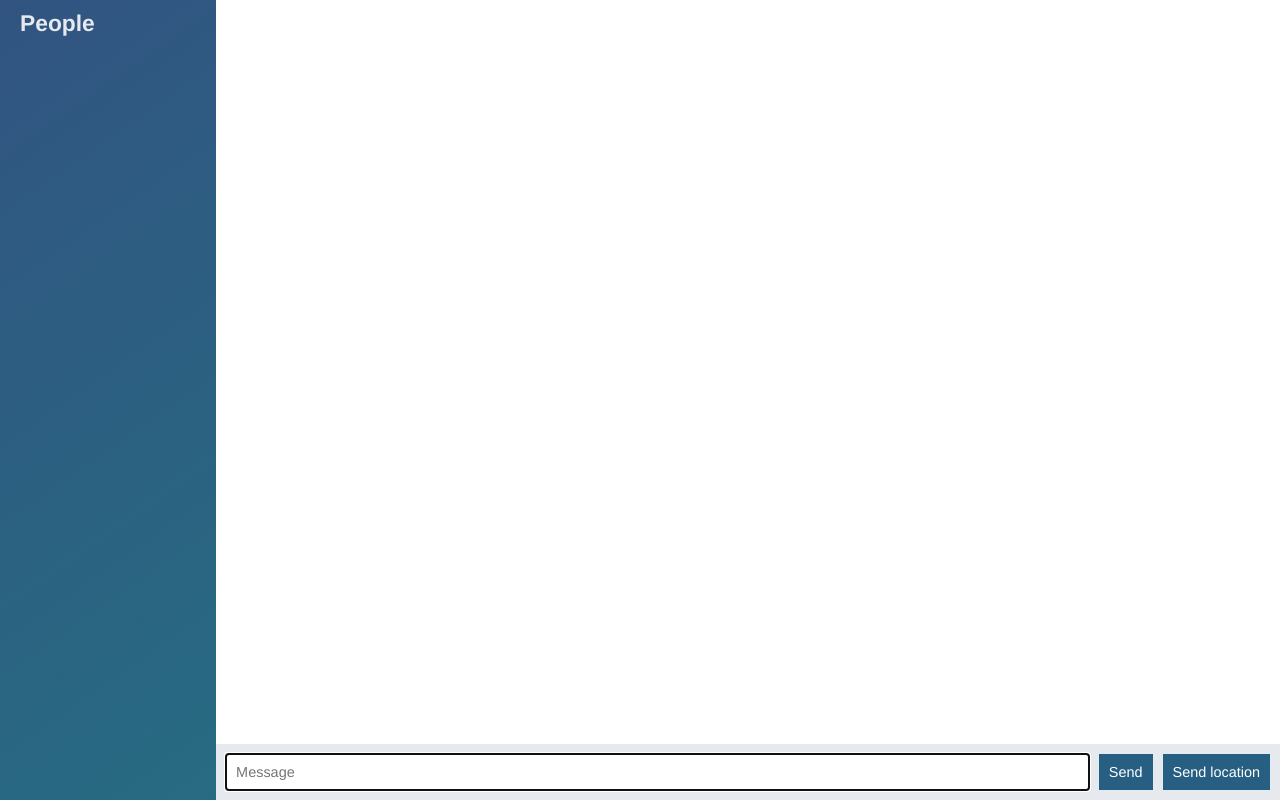
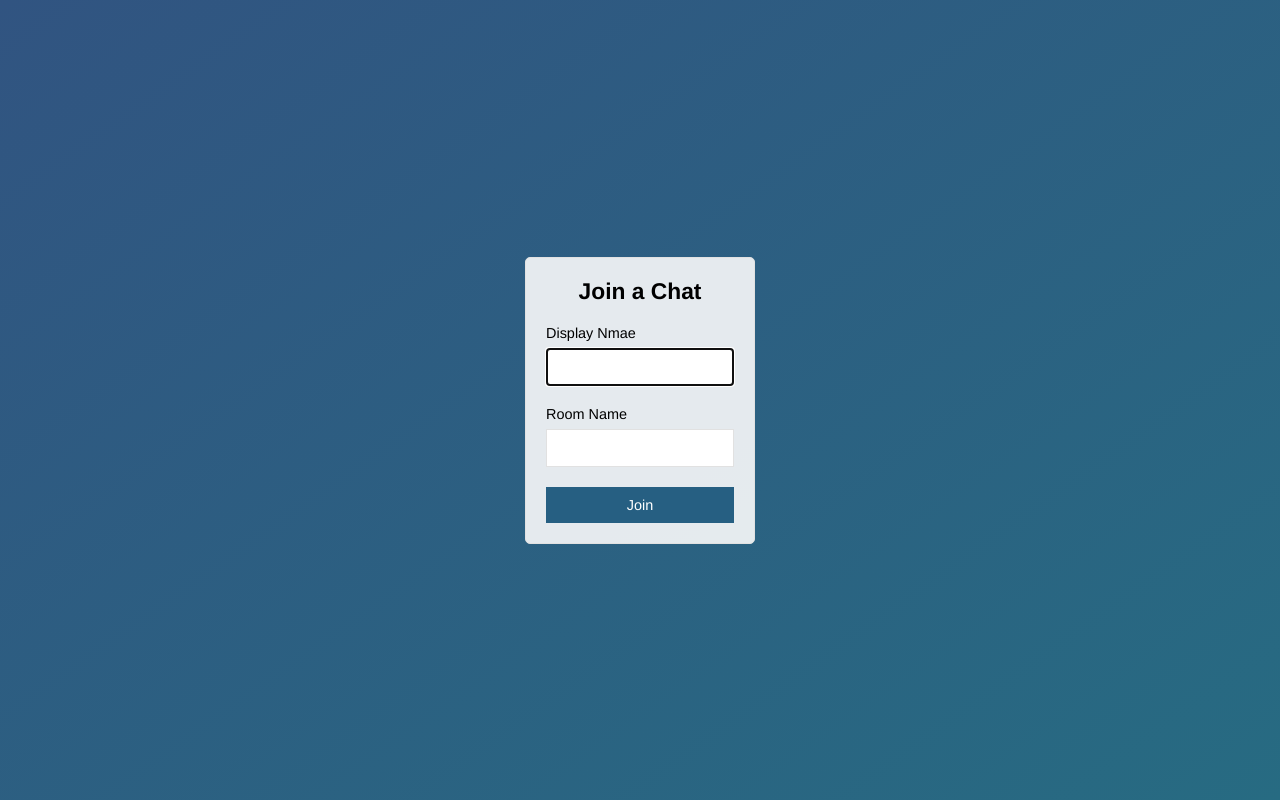
Before and after one commit to triki20/node-chat-app, a website: page public/index.html in a window 1280 px wide. Drawn offline with nearby package versions, Linux system fonts and the light colour scheme; no server answers.

Commit message:
Add Join page the submits to chat.html

```diff
--- a/public/index.html
+++ b/public/index.html
@@ -1,59 +1,31 @@
 <!DOCTYPE html>
 <html>
- <head>
+<head>
     <meta charset="utf-8">
+    <meta name="viewport" content="width=device-width, initial-scale=1, user-scalable=no">
+    <title>Join | ChatApp</title>
     <link rel="stylesheet" href="./css/style.css" >
- </head>
+</head>
 
- <body class="chat">
+<body class="centered-form">
+    <div class="centered-form__form">
+        <form action="./chat.html">
+            <div class="form-field">
+                <h3>Join a Chat</h3>
+            </div>
+            <div class="form-field">
+                <label>Display Nmae</label>
+                <input type="text" name="name" autofocus />
+            </div>
+            <div class="form-field">
+                <label>Room Name</label>
+                <input type="text" name="room" />
+            </div>
+            <div class="form-field">
+                <button>Join</button>
+            </div>
+        </form>
+    </div>
+</body>
 
-    <div class="chat__sidebar">
-        <h3>People</h3>
-        <div id="users"></div>
-    </div>
-
-    <div class="chat__main">
-            <ol id='messages' class="chat__messages"></ol>
-
-     <div class="chat__footer">
-        <form id="message-form">
-         <input type="text" name="message" placeholder="Message" autofocus autocomplete="off"/>
-         <button>Send</button>
-        </form>
-         <button id="send-location">Send location</button>
-     </div>
-    </div>
-
-      <script id="message-template">
-         <li class="message">
-          <div class="message__title">
-            <h4>{{from}}</h4>
-            <span>{{createAt}}</span>
-          </div>
-          <div class="message__body">
-            <p>{{text}}</p>
-          </div>
-         </li>
-      </script>
-
-   <script id="location-message-template">
-      <li class="message">
-       <div class="message__title">
-         <h4>{{from}}</h4>
-         <span>{{createAt}}</span>
-       </div>
-       <div class="message__body">
-         <p>
-          <a href="{{url}}" target="_blank">My current location</a>
-         </p>
-       </div>
-      </li>
-   </script>
-
-    <script src="/socket.io/socket.io.js"></script>
-    <script src="./js/libs/jquery-3.3.1.min.js"></script>
-    <script src="./js/libs/moment.js"></script>
-    <script src="js/libs/mustache.js"></script>
-    <script src="./js/index.js"></script>
- </body>
 </html>
```
Also changed, not shown: public/chat.html (added, +61 -0 lines), public/js/chat.js (renamed from public/js/index.js).
